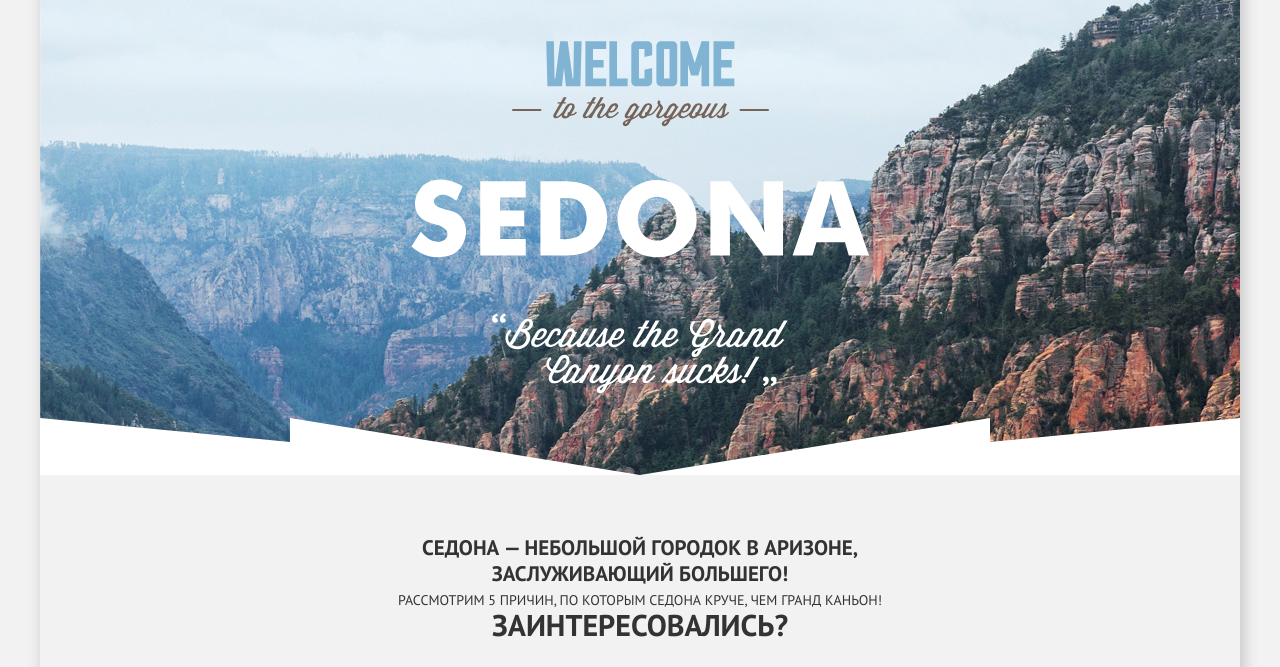
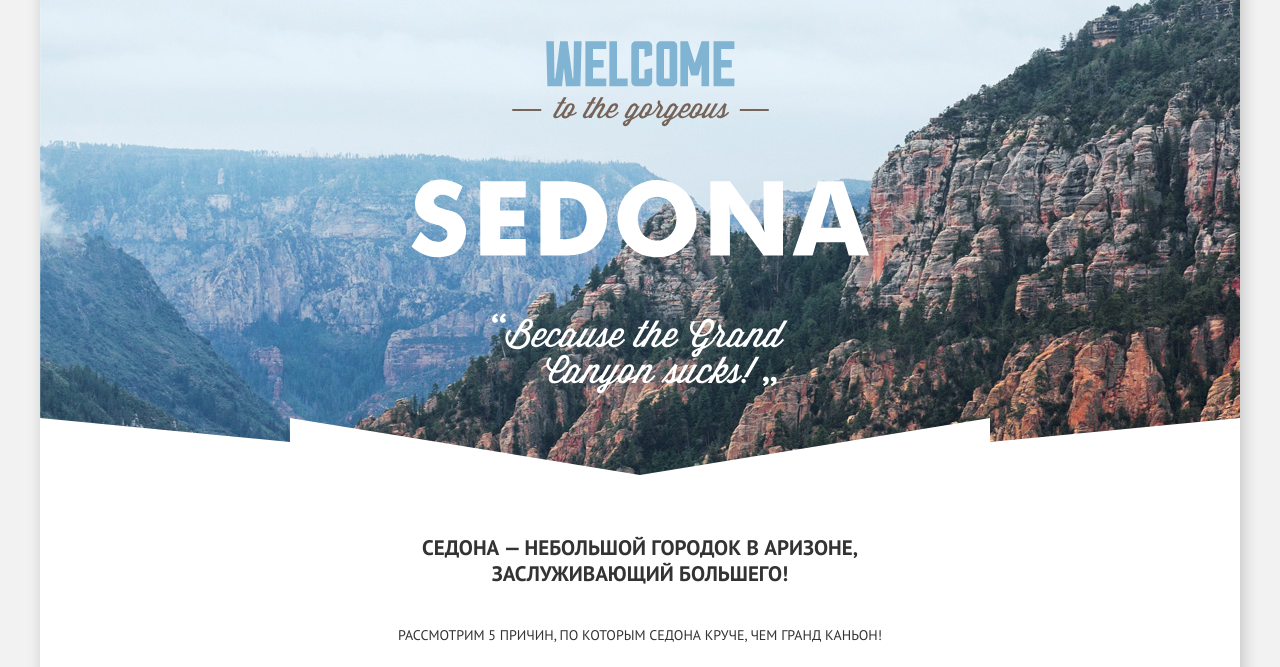
Before and after one commit to Shaygorodskaya/974009-sedona-25, a plain HTML site: page index.html in a window 1280 px wide. Shown: the part 93-760 px from the top of the page. Drawn offline with Linux system fonts and the light colour scheme.

Commit message:
Добавила отступы

```diff
--- a/css/style.css
+++ b/css/style.css
@@ -159,12 +159,18 @@ font-weight: 700;
 
 }
 
+.container {
+  background-color: #ffffff;
+}
 
 
 .features h2 {
   text-align: center;
   font-size: 21px;
   font-weight: 700;
+  line-height: 26px;
+
+  margin-bottom: 35px;
 }
 
 .features p {
@@ -172,6 +178,8 @@ font-weight: 700;
   font-size: 14px;
   line-height: 26px;
   font-weight: 400;
+
+  margin-bottom: 60px;
 }
 
 
```
